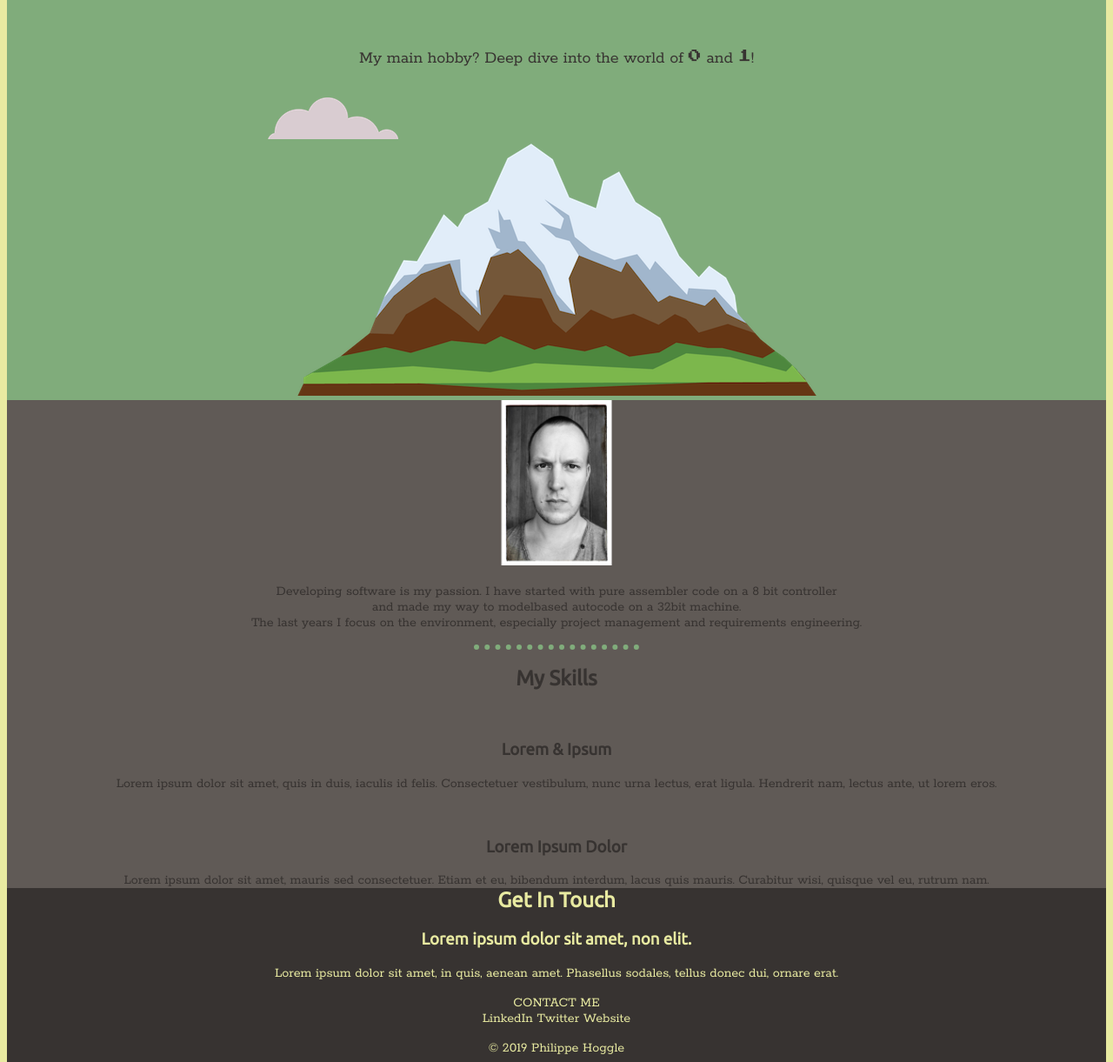
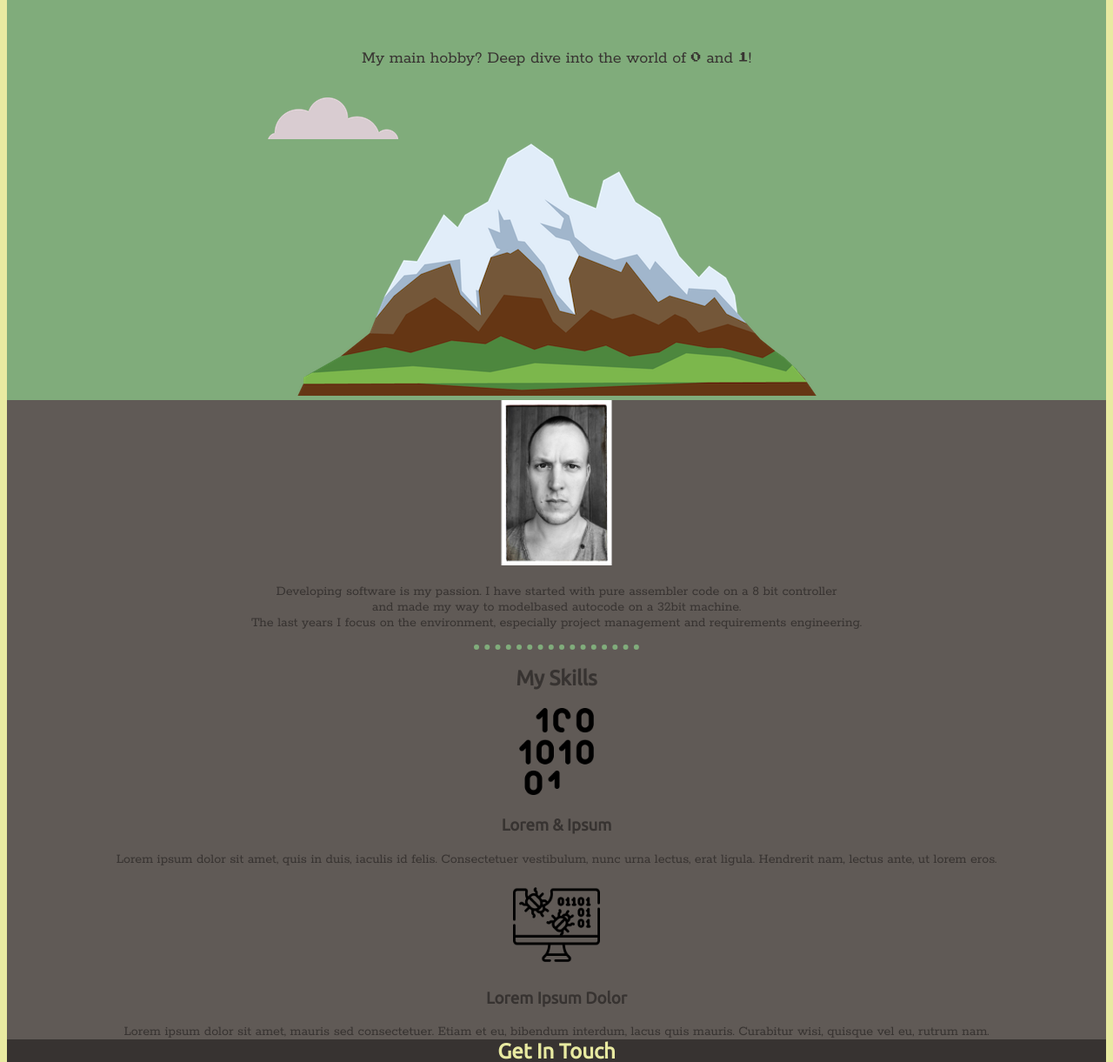
Before and after one commit to HoggleTheGreat/Code-Playbook, a plain HTML site: page index.html in a window 1280 px wide. Shown: the part 299-1520 px from the top of the page at 87% size. Drawn offline with Linux system fonts and the light colour scheme.

Commit message:
Changed the unit of the font size to the dynamic unit root em rem

```diff
--- a/css/styles.css
+++ b/css/styles.css
@@ -21,7 +21,7 @@ hr {
 
 h1 {
   font-family: 'VT323', monospace;
-  font-size: 550%;
+  font-size: 5.5rem;
   margin-top: 100px;
 }
 
@@ -39,9 +39,10 @@ h4 {
 }
 
 span {
-  font-size: 75%;
+  font-size: 0.75rem;
   font-family: 'Press Start 2P', cursive;
 }
+
 /* Classe selectors ***********************************************************/
 .top-container {
   background-color: #80ac7b;
@@ -69,9 +70,14 @@ span {
   bottom: 300px;
   left: 300px;
 }
+
+.skillIcons {
+  width: 100px;
+}
+
 /* ID selectors ***************************************************************/
 #firstSentence {
-  font-size: 125%;
+  font-size: 1.25rem;
 }
 
 #lastParagraphMiddle {
--- a/index.html
+++ b/index.html
@@ -32,12 +32,12 @@
     <div class="skills">
       <h2>My Skills</h2>
       <div class="skill-row">
-        <img class="" src="" alt="">
+        <img class="skillIcons" src="ressources/binary-code.png" alt="Machine Code">
         <h3>Lorem & Ipsum</h3>
         <p>Lorem ipsum dolor sit amet, quis in duis, iaculis id felis. Consectetuer vestibulum, nunc urna lectus, erat ligula. Hendrerit nam, lectus ante, ut lorem eros.</p>
       </div>
       <div class="skill-row">
-        <img class="" src="" alt="">
+        <img class="skillIcons" src="ressources/bug.png" alt="Bugs">
         <h3>Lorem Ipsum Dolor</h3>
         <p id="lastParagraphMiddle">Lorem ipsum dolor sit amet, mauris sed consectetuer. Etiam et eu, bibendum interdum, lacus quis mauris. Curabitur wisi, quisque vel eu, rutrum nam.</p>
       </div>
```
Also changed, not shown: ressources/binary-code.png (added), ressources/bug.png (added).
